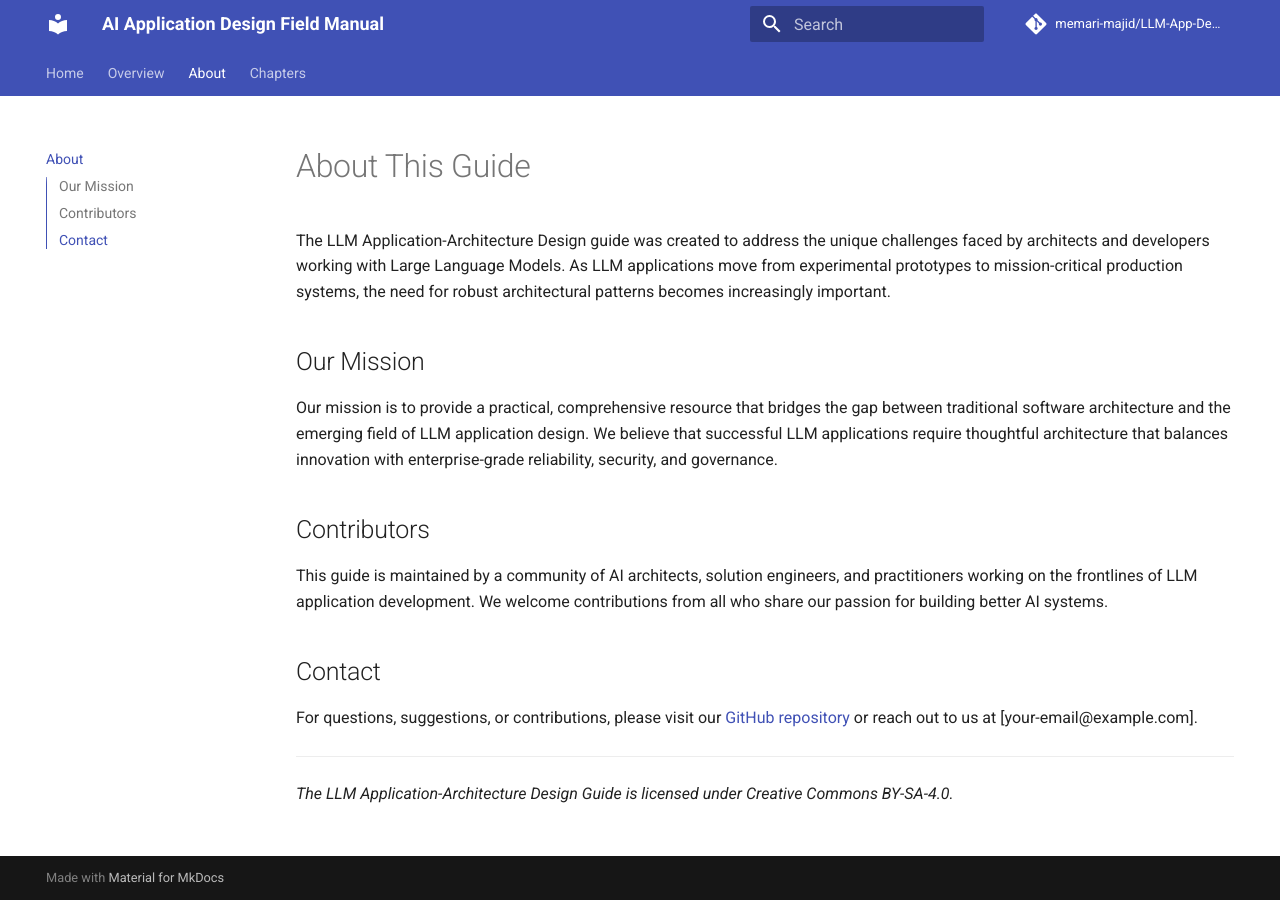
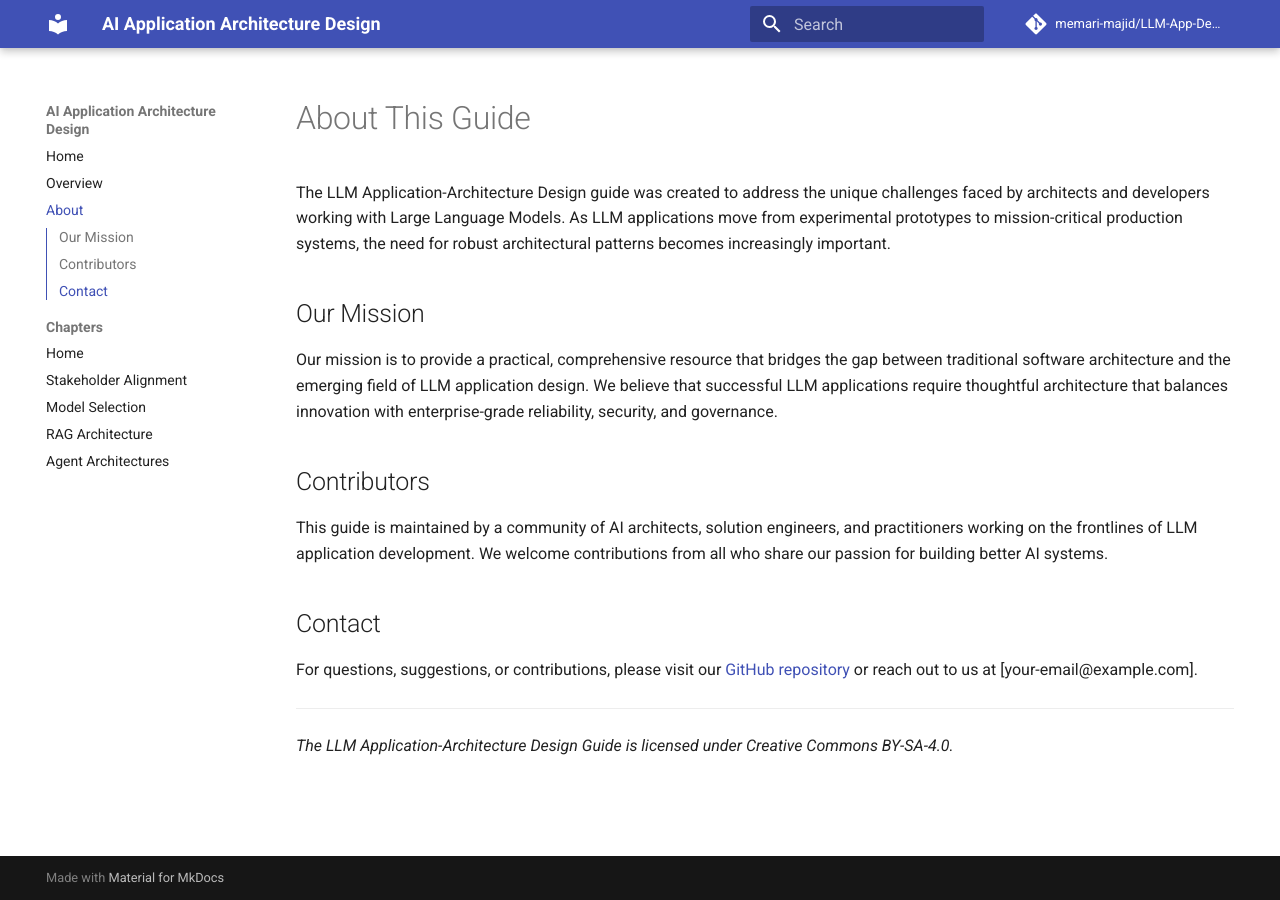
Before and after one commit to memari-majid/LLM-App-Design, an MkDocs documentation site: the page built from docs/about.md, in a window 1280 px wide. Built offline with MkDocs 1.6.1 and Material for MkDocs 9.7.7, drawn with Linux system fonts in a browser that asks for light colours; comment, search, counter and statistics services are not loaded.

Commit message:
style: Remove top tabs, use sidebar nav, update site title

```diff
--- a/docs/chapters/00-introduction.md
+++ b/docs/chapters/00-introduction.md
@@ -1,6 +1,6 @@
 ---
 layout: default # or 'page'
-title: AI Application Design Field Manual # Site title for browser tab when on this page
+title: AI Application Architecture Design # Site title for browser tab when on this page
 parent: Chapters
 nav_order: 0
 permalink: /chapters/00-introduction/
@@ -9,7 +9,7 @@ date: 2023-05-15 # Optional, but good practice
 
 # Introduction to AI Application Design
 
-Welcome to the **AI Application Design Field Manual**!
+Welcome to the **AI Application Architecture Design** guide!
 
 Large Language Models (LLMs) and other AI technologies are rapidly transforming how we build software, offering unprecedented capabilities in understanding context, generating content, and driving complex workflows. However, moving from exciting prototypes to robust, production-grade AI applications requires a specialized architectural mindset.
 
--- a/docs/index.md
+++ b/docs/index.md
@@ -8,7 +8,7 @@ hide:
   # - toc      # Optionally hide table of contents on this page if it's too busy
 ---
 
-# Overview: AI Application Design Field Manual
+# Overview: AI Application Architecture Design
 
 <figure markdown>
   <!-- If you have a cover image, you can add it here -->
@@ -16,7 +16,7 @@ hide:
   <figcaption>Your comprehensive guide to designing, building, and operating production-ready AI applications and AI agent systems.</figcaption>
 </figure>
 
-This **AI Application Design Field Manual** is your essential companion for navigating the rapidly evolving landscape of Artificial Intelligence (AI), including Large Language Models (LLMs), and their application in real-world, enterprise-grade systems.
+This **AI Application Architecture Design** guide is your essential companion for navigating the rapidly evolving landscape of Artificial Intelligence (AI), including Large Language Models (LLMs), and their application in real-world, enterprise-grade systems.
 
 Whether you're an **AI Architect**, a **Solutions Architect** adapting to AI, an **ML/Software Engineer** building these systems, or a **Technical Leader/Product Manager** guiding AI initiatives, this field manual provides the practical knowledge, battle-tested patterns, and strategic insights you need to succeed.
 
--- a/mkdocs.yml
+++ b/mkdocs.yml
@@ -1,4 +1,4 @@
-site_name: AI Application Design Field Manual
+site_name: AI Application Architecture Design
 site_url: https://memari-majid.github.io/LLM-App-Desing/
 site_description: Your guide to designing production-ready AI applications.
 repo_url: https://github.com/memari-majid/LLM-App-Desing
@@ -7,7 +7,6 @@ repo_name: memari-majid/LLM-App-Desing
 theme:
   name: material
   features:
-    - navigation.tabs
     - navigation.sections
     - navigation.expand
     - navigation.top
@@ -35,13 +34,14 @@ markdown_extensions:
   - toc:
       permalink: true
 
-# The first item listed will be the homepage
+# Navigation will now be primarily sidebar-driven
+# The first item is still the effective homepage
 nav:
-  - Home: chapters/00-introduction.md # Makes Introduction the homepage
-  - Overview: index.md # The previous homepage content, now an overview page
+  - Home: chapters/00-introduction.md
+  - Overview: index.md
   - About: about.md
-  - Chapters: # This will group the chapters in the navigation under a "Chapters" tab/section
-    - Introduction: chapters/00-introduction.md # Listed again to appear under Chapters section
+  - Chapters: # This still provides a section in the sidebar if sections are on
+    - Introduction: chapters/00-introduction.md
     - Stakeholder Alignment: chapters/01-stakeholder-alignment.md
     - Model Selection: chapters/02-llm-model-selection.md
     - RAG Architecture: chapters/03-rag-architecture.md
```
